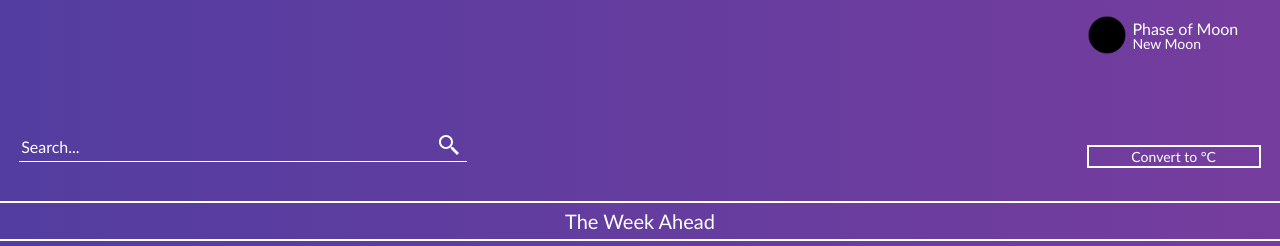
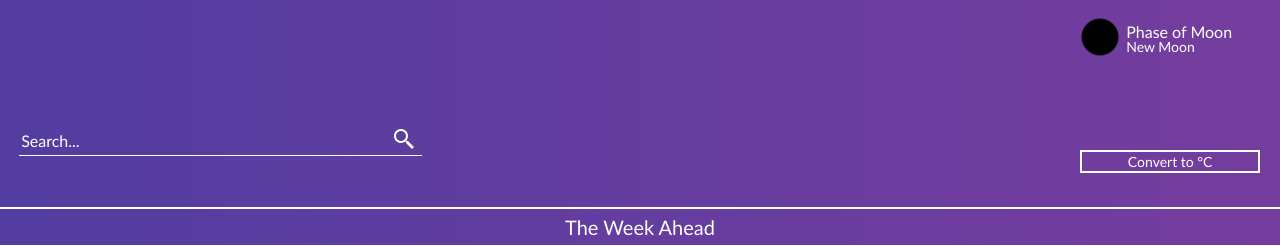
Before and after one commit to ChristopherCummins/weather-app, a website: page index.html in a window 1280 px wide. Shown: the part 253-499 px from the top of the page. Drawn offline with nearby package versions, Linux system fonts and the light colour scheme; no server answers.

Commit message:
style changes

```diff
--- a/style.css
+++ b/style.css
@@ -1,10 +1,14 @@
+html {
+  width: 100%;
+  overflow-x: hidden;
+}
+
 body {
   display: flex;
   flex-direction: column;
-  justify-content: space-between;
+  justify-content: space-around;
   width: auto;
   max-width: auto;
-  overflow-x: hidden;
   color: white;
 }
 
@@ -20,7 +24,7 @@ body {
   flex-direction: column;
   margin-left: 1.5%;
   align-items: left;
-  width: 50%;
+  width: 45%;
 }
 
 .descriptionText, .cityName, .temperature, .todaysHigh, .todaysLow, #searchInput, .rightHeading, .rightDescription,
```
